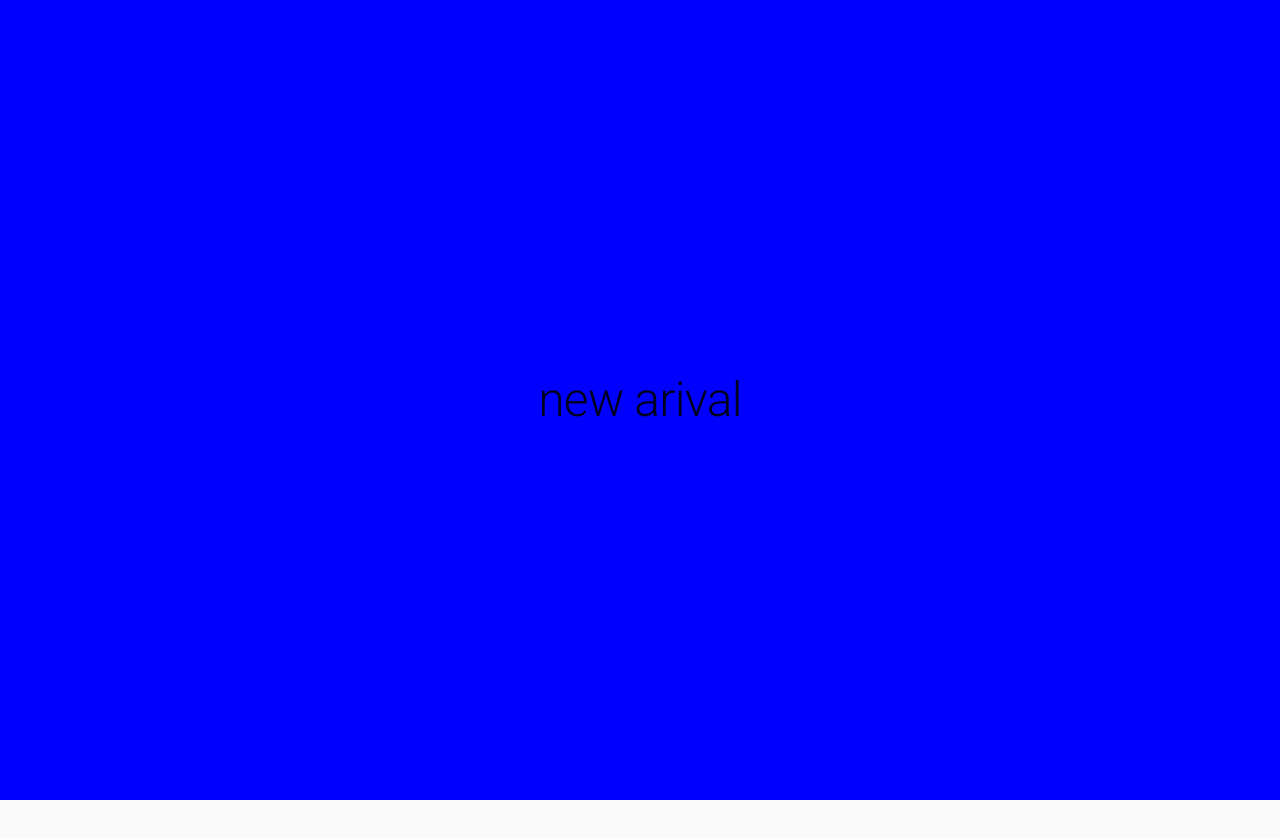
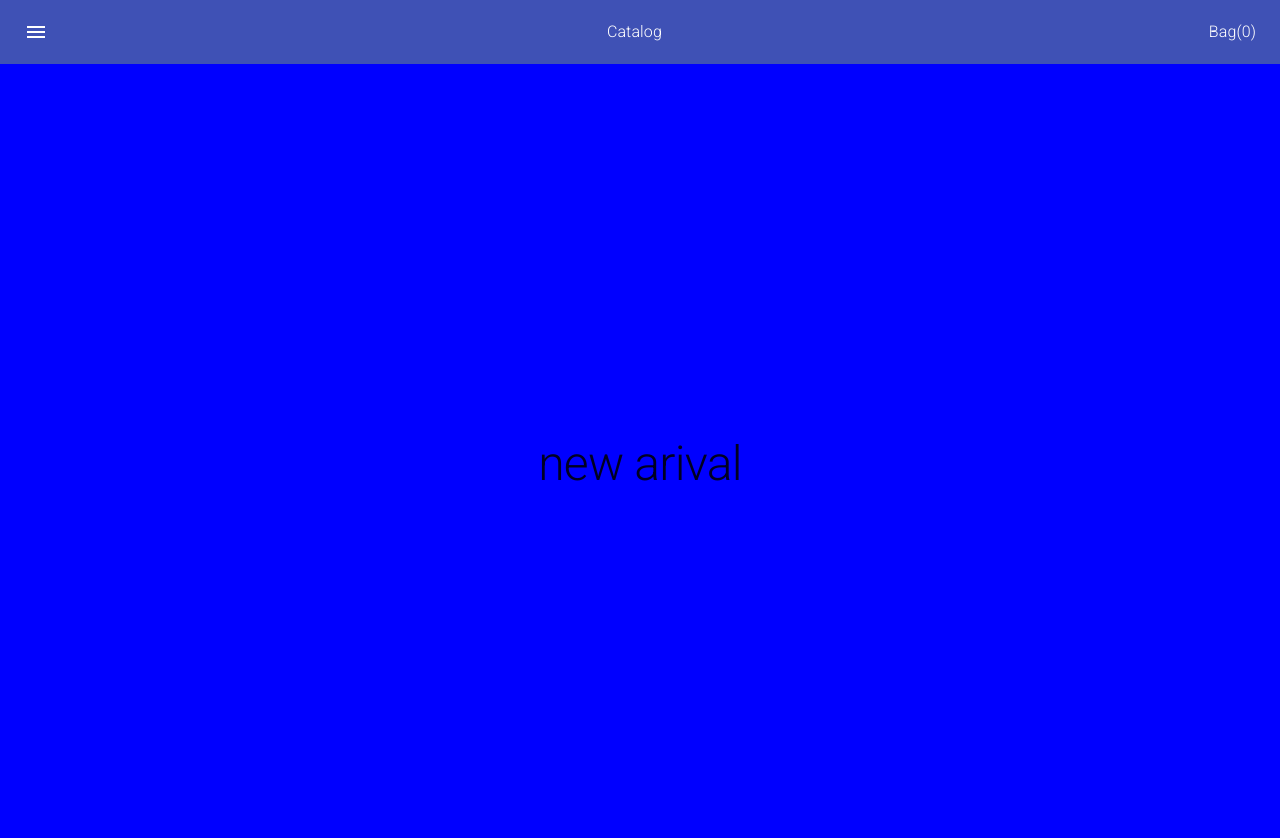
Before and after one commit to aliraza944/Ecommerce-Store, a React (Create React App) app: page / in a window 1280 px wide. Shown: the top 838 px of the page. Before the commit the page ends 800 px from the top, so only its background shows below. Built offline with nearby package versions, Linux system fonts and the light colour scheme.

Commit message:
build: navigation  bar, modal hook

```diff
--- a/src/App.js
+++ b/src/App.js
@@ -1,6 +1,6 @@
 import CssBaseline from "@material-ui/core/CssBaseline";
 import { ThemeProvider } from "@material-ui/core";
-
+import Navigation from "./Components/Navigation";
 import theme from "./Theme";
 import Home from "./Pages/Home";
 function App() {
@@ -8,6 +8,7 @@ function App() {
     <div className="App">
       <ThemeProvider theme={theme}>
         <CssBaseline />
+        <Navigation />
         <Home />
       </ThemeProvider>
     </div>
--- /dev/null
+++ b/src/Components/Hero/Styles.js
@@ -0,0 +1,8 @@
+import { makeStyles } from "@material-ui/core";
+
+const useStyles = makeStyles((theme) => ({
+  root: {
+    width: "100%",
+  },
+}));
+export default useStyles;
--- /dev/null
+++ b/src/Components/Navigation/Styles.js
@@ -0,0 +1,17 @@
+import { makeStyles } from "@material-ui/core";
+
+const useStyles = makeStyles((theme) => ({
+  root: {
+    flexGrow: 1,
+  },
+  menuButton: {
+    flexShrink: 0,
+  },
+  title: {
+    flexGrow: 0,
+  },
+  navelements: {
+    width: "100%",
+  },
+}));
+export default useStyles;
--- /dev/null
+++ b/src/Components/Navigation/index.js
@@ -0,0 +1,43 @@
+import React from "react";
+import useStyles from "./Styles";
+import AppBar from "@material-ui/core/AppBar";
+import Toolbar from "@material-ui/core/Toolbar";
+import Typography from "@material-ui/core/Typography";
+import IconButton from "@material-ui/core/IconButton";
+import MenuIcon from "@material-ui/icons/Menu";
+import useOpen from "../../Hooks/useOpen";
+const Navigation = () => {
+  const { open, handleClose, handleOpen } = useOpen();
+  console.log(open);
+  const classes = useStyles();
+  return (
+    <div className={classes.root}>
+      <AppBar position="static">
+        <Toolbar>
+          <div className={`justifyspacebetween ${classes.navelements}`}>
+            <IconButton
+              edge="start"
+              className={classes.menuButton}
+              color="inherit"
+              aria-label="menu"
+            >
+              <MenuIcon onClick={() => handleOpen()} />
+            </IconButton>
+            <div>
+              <Typography variant="h6" className={classes.title}>
+                Catalog
+              </Typography>
+            </div>
+            <div className="justifyspacearound">
+              <Typography variant="h6" className={classes.title}>
+                Bag(0)
+              </Typography>
+            </div>
+          </div>
+        </Toolbar>
+      </AppBar>
+    </div>
+  );
+};
+
+export default Navigation;
--- /dev/null
+++ b/src/Hooks/useOpen.js
@@ -0,0 +1,14 @@
+import React, { useState } from "react";
+
+const useOpen = () => {
+  const [open, setOpen] = useState(false);
+  const handleOpen = () => setOpen(true);
+  const handleClose = () => setOpen(false);
+  return {
+    open,
+    handleClose,
+    handleOpen,
+  };
+};
+
+export default useOpen;
```
Also changed, not shown: src/Components/Hero/index.js (added, +8 -0 lines).
